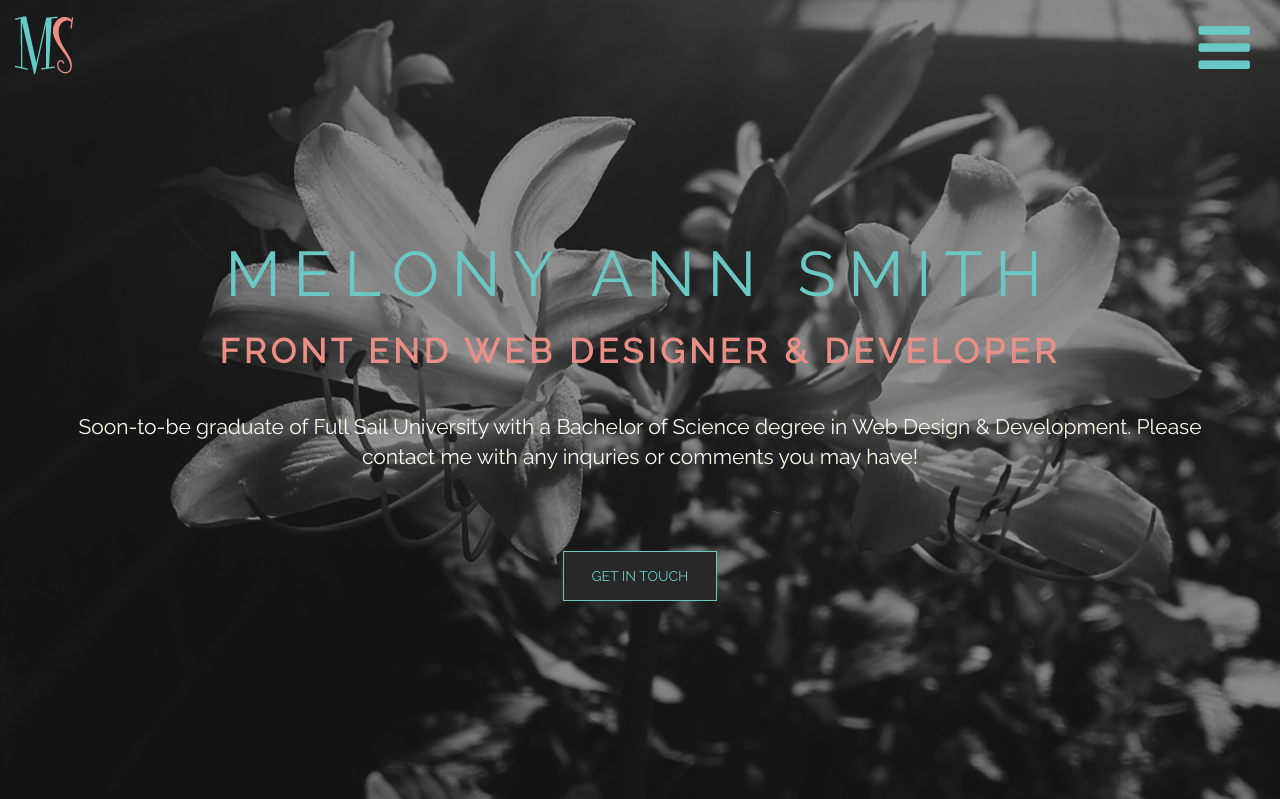
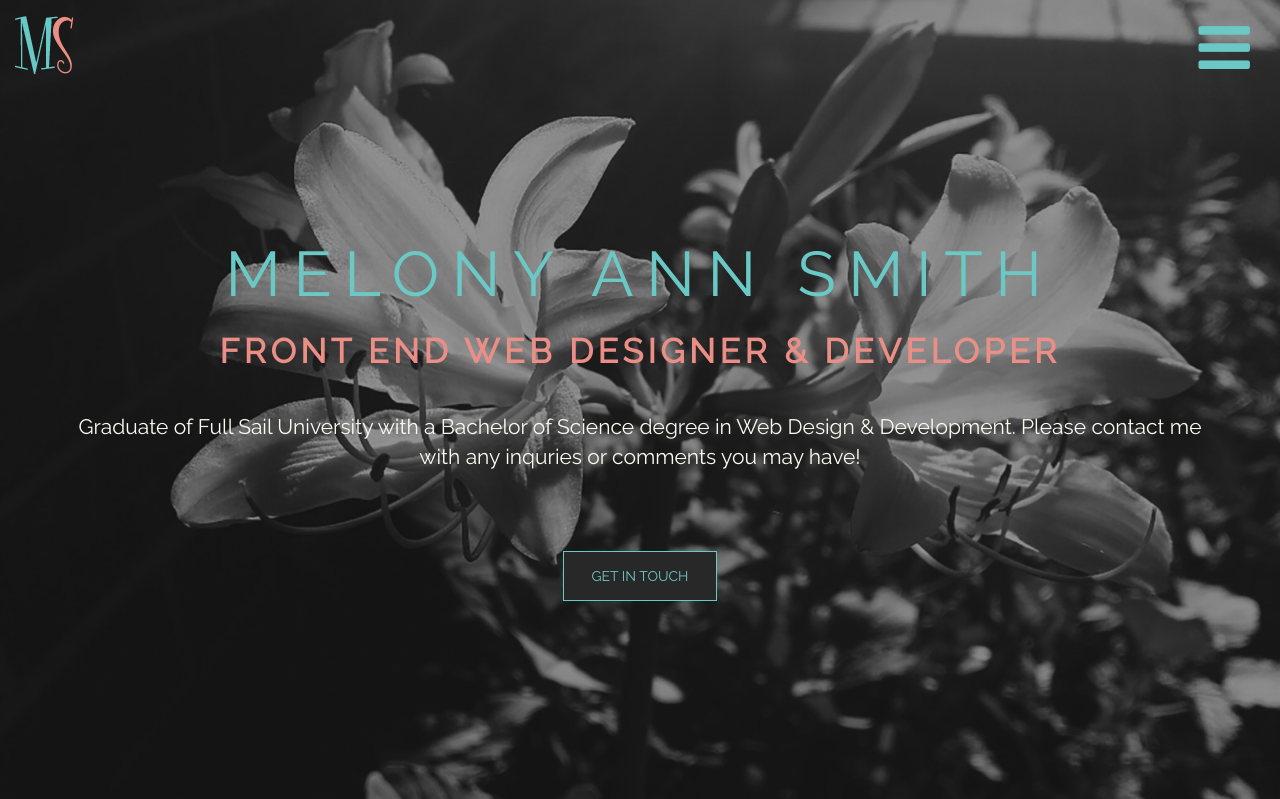
Before and after one commit to melonysmith/msportfolio, a PHP site: page / in a window 1280 px wide. Shown: the top 799 px of the page. Run offline with PHP 8.4, Linux system fonts and the light colour scheme; some libraries are stand-ins or nearby versions.

Commit message:
Graduation Update

```diff
--- a/index.php
+++ b/index.php
@@ -98,7 +98,7 @@
 						<h1>Melony Ann Smith</h1>
 					  <h2>Front End Web Designer &amp; Developer</h2>
 						<br />
-						<p>Soon-to-be graduate of Full Sail University with a Bachelor of
+						<p>Graduate of Full Sail University with a Bachelor of
 				      Science degree in Web Design &amp; Development. Please contact me with any inquries or
 				      comments you may have!
 			      </p>
```
